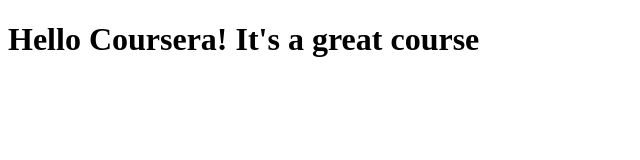
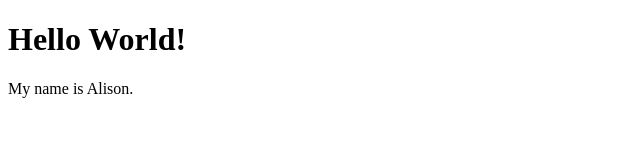
Before and after one commit to tshalaa1/coursera-test, a plain HTML site: page site/index.html in a window 1280 px wide. Shown: the whole page, without its empty margins (0-640 px from the left). Drawn offline with Linux system fonts and the light colour scheme.

Commit message:
More changes and additions.

```diff
--- a/site/index.html
+++ b/site/index.html
@@ -4,6 +4,7 @@
 	<title>Hello Coursera!</title>
 </head>
 <body>
-<h1>Hello Coursera! It's a great course</h1>
+<h1>Hello World!</h1>
+<p>My name is Alison.</p>
 </body>
 </html>
```
